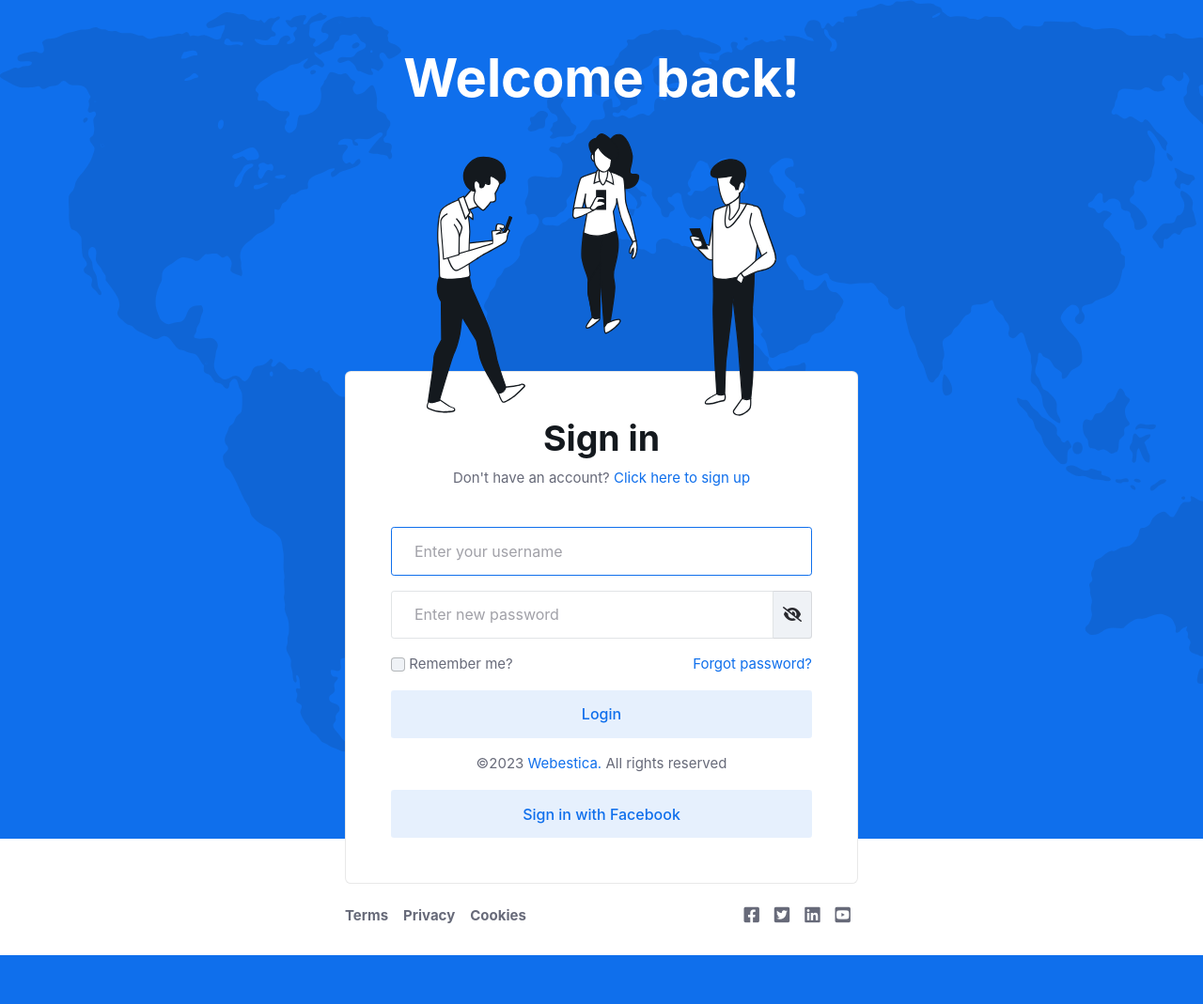
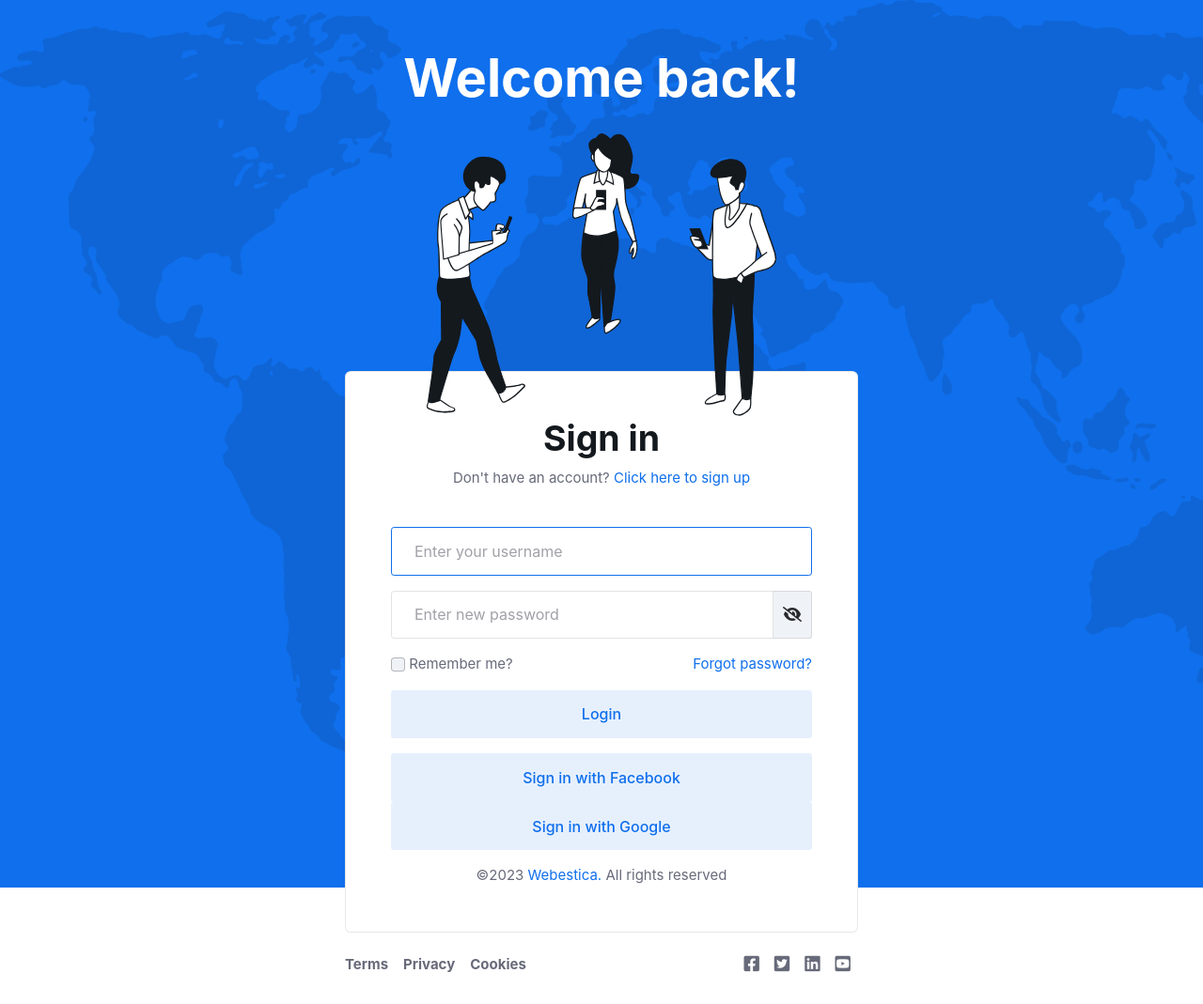
Before and after one commit to IslombekOrifov/simple-blog, a Django app: page /accounts/login/ in a window 1280 px wide. Shown: the whole page at 94% size. Before the commit the page ends 1017 px from the top, so only its background shows below. Run offline with Django 4.2, Linux system fonts and the light colour scheme; some libraries are stand-ins or nearby versions.

Commit message:
google oauth done

```diff
--- a/config/settings.py
+++ b/config/settings.py
@@ -103,6 +103,7 @@ AUTHENTICATION_BACKENDS = [
     'django.contrib.auth.backends.ModelBackend',
     'accounts.authentication.EmailAuthBackend',
     'social_core.backends.facebook.FacebookOAuth2',
+    'social_core.backends.google.GoogleOAuth2',
 ]
 
 
@@ -162,3 +163,7 @@ SOCIAL_AUTH_FACEBOOK_KEY = de_config("SOCIAL_AUTH_FACEBOOK_KEY", default="Your K
 SOCIAL_AUTH_FACEBOOK_SECRET = de_config("SOCIAL_AUTH_FACEBOOK_SECRET", default="Your SECRET")
 
 SOCIAL_AUTH_FACEBOOK_SCOPE = ['email']
+
+
+SOCIAL_AUTH_GOOGLE_OAUTH2_KEY = de_config("SOCIAL_AUTH_GOOGLE_OAUTH2_KEY", default="Your KEY")
+SOCIAL_AUTH_GOOGLE_OAUTH2_SECRET = de_config("SOCIAL_AUTH_GOOGLE_OAUTH2_KEY", default="Your KEY")
--- a/templates/registration/login.html
+++ b/templates/registration/login.html
@@ -422,13 +422,17 @@
                     <button type="submit" class="btn btn-lg btn-primary-soft">Login</button>
                 </div>
                 <!-- Copyright -->
-                <p class="mb-0 mt-3">©2023 <a target="_blank" href="#">Webestica.</a> All rights reserved</p>
                 </form>
                 <!-- Form END -->
                 <p></p>
                 <div class="d-grid">
                   <a class="btn btn-lg btn-primary-soft" href="{% url 'social:begin' 'facebook' %}">Sign in with Facebook</a>
-              </div>
+                </div>
+                <div class="d-grid">
+                  <a class="btn btn-lg btn-primary-soft" href="{% url 'social:begin' 'google-oauth2' %}">Sign in with Google</a>
+                </div>
+                <p class="mb-0 mt-3">©2023 <a target="_blank" href="#">Webestica.</a> All rights reserved</p>
+
             </div>
             <!-- Sign in form START -->
             </div>
```
Also changed, not shown: db.sqlite3.
